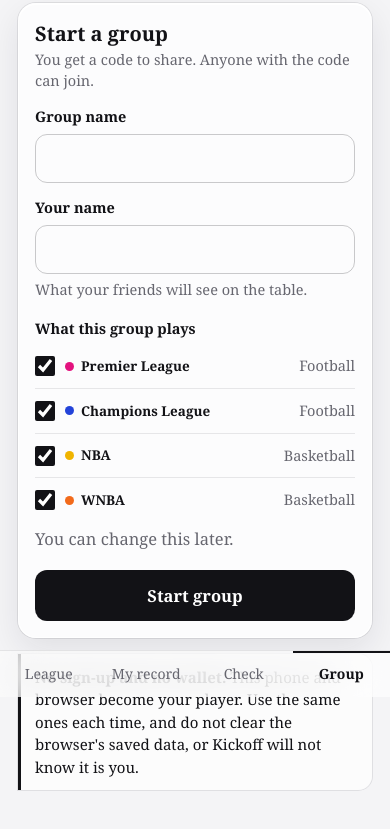
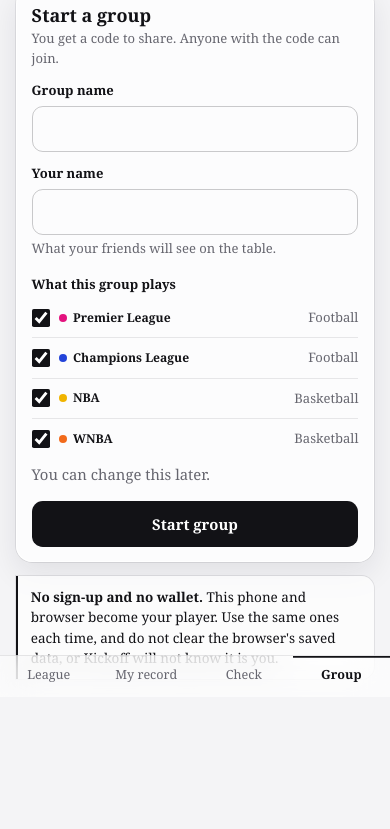
Before and after one commit to Mhiah/Kickoff, a plain HTML site: page web/index.html in a window 390 px wide. Both pictures are taken after a click on the link "Start a group". Shown: the part 147-976 px from the top of the page. After the commit the page ends 912 px from the top, so only its background shows below. Drawn offline with Linux system fonts and the light colour scheme; no server answers.

Commit message:
Website: draw the whole site at nine tenths of its size
Type, spacing and controls shrink together, so the proportions stay as
designed and more fits on one screen. The boxes people type in are set a
little larger so their text stays at 16px or more once shrunk, which
stops phones zooming in when a box is tapped.

Also: the READMEs now say the robot is running live. Its first real run,
on 24 November 2026, put 74 matches on Kickoff's list.

```diff
--- a/web/styles.css
+++ b/web/styles.css
@@ -64,7 +64,10 @@ body {
   line-height: 1.5;
   color: var(--ink);
   background: var(--page);
-  min-height: 100vh;
+  /* The whole site is drawn at nine tenths of its natural size: type, spacing and controls
+     together, so the proportions stay as they were designed. */
+  zoom: 0.9;
+  min-height: calc(100vh / 0.9);
   -webkit-font-smoothing: antialiased;
 }
 a { color: inherit; }
@@ -264,7 +267,7 @@ h1.under { margin-top: 6px; }
 .form { padding: 18px 16px 16px; margin-top: 16px; }
 .form h2 { margin-top: 0; margin-bottom: 2px; }
 .form label { display: block; margin-top: 14px; font-size: 14.5px; font-weight: 600; }
-.form input { display: block; width: 100%; margin-top: 6px; padding: 12px 14px; font: 400 17px var(--serif); color: var(--ink); background: transparent; border: 1px solid var(--line); border-radius: 12px; }
+.form input { display: block; width: 100%; margin-top: 6px; padding: 12px 14px; font: 400 18px var(--serif); color: var(--ink); background: transparent; border: 1px solid var(--line); border-radius: 12px; }
 .form input:focus-visible { outline: 2px solid var(--ink); outline-offset: 1px; border-radius: 12px; }
 .form fieldset { border: 0; margin-top: 18px; }
 .form legend { padding: 0; font-size: 14.5px; font-weight: 600; }
```
Also changed, not shown: README.md, robot/README.md.
